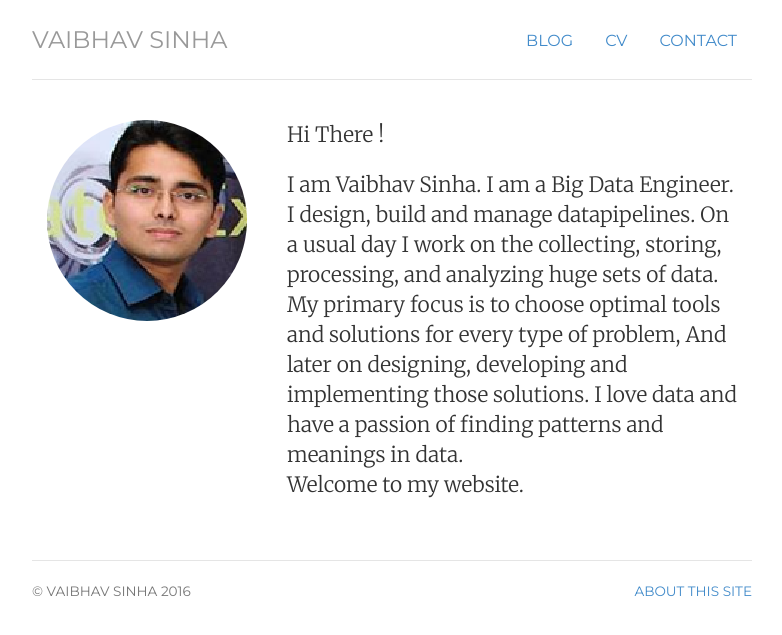
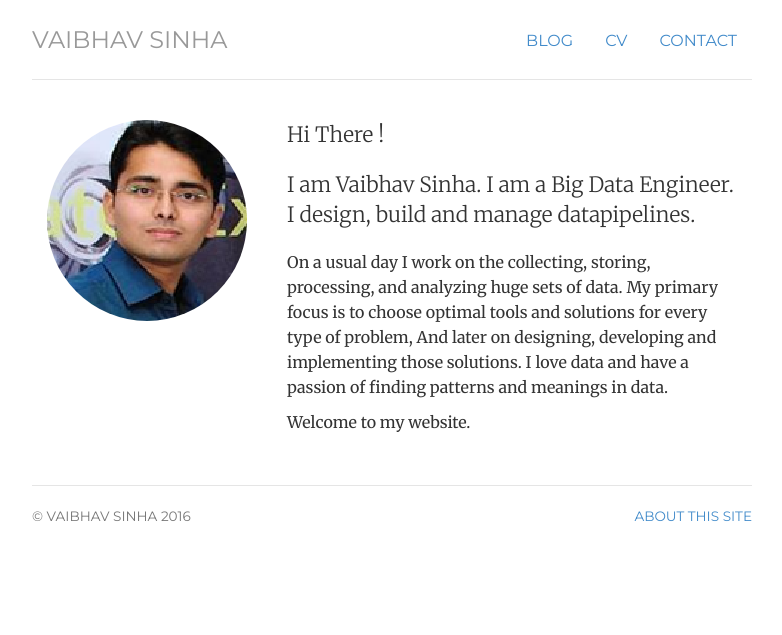
Before and after one commit to sinhav/sinhav.github.io, a Jekyll site: the page built from index.html, in a window 1280 px wide. Shown: the top 635 px of the page, without its empty margins (248-1030 px from the left). Built offline with Jekyll 4.4.1, drawn with Linux system fonts in a browser that asks for light colours.

Commit message:
Update index.html

```diff
--- a/index.html
+++ b/index.html
@@ -13,8 +13,9 @@
 	</div>
 	<div itemscope itemtype="http://data-vocabulary.org/Person" class="col-sm-8">
 	<p class="lead">Hi There !</p>
-	<p class="lead">I am <span itemprop="name">Vaibhav Sinha</span>. I am a Big Data Engineer. I design, build and manage datapipelines. On a usual day I work on the collecting, storing, processing, and analyzing huge sets of data. My primary focus is to choose optimal tools and solutions for every type of problem, And later on designing, developing and implementing those solutions. I love data and have a passion of finding patterns and meanings in data.
-<br>Welcome to my website.</p>
+	<p class="lead">I am <span itemprop="name">Vaibhav Sinha</span>. I am a Big Data Engineer. I design, build and manage datapipelines. </P>
+	<P>On a usual day I work on the collecting, storing, processing, and analyzing huge sets of data. My primary focus is to choose optimal tools and solutions for every type of problem, And later on designing, developing and implementing those solutions. I love data and have a passion of finding patterns and meanings in data.</P>
+	<P>Welcome to my website.</p>
 	</div>
 </div>
 <!-- </div> -->
```
